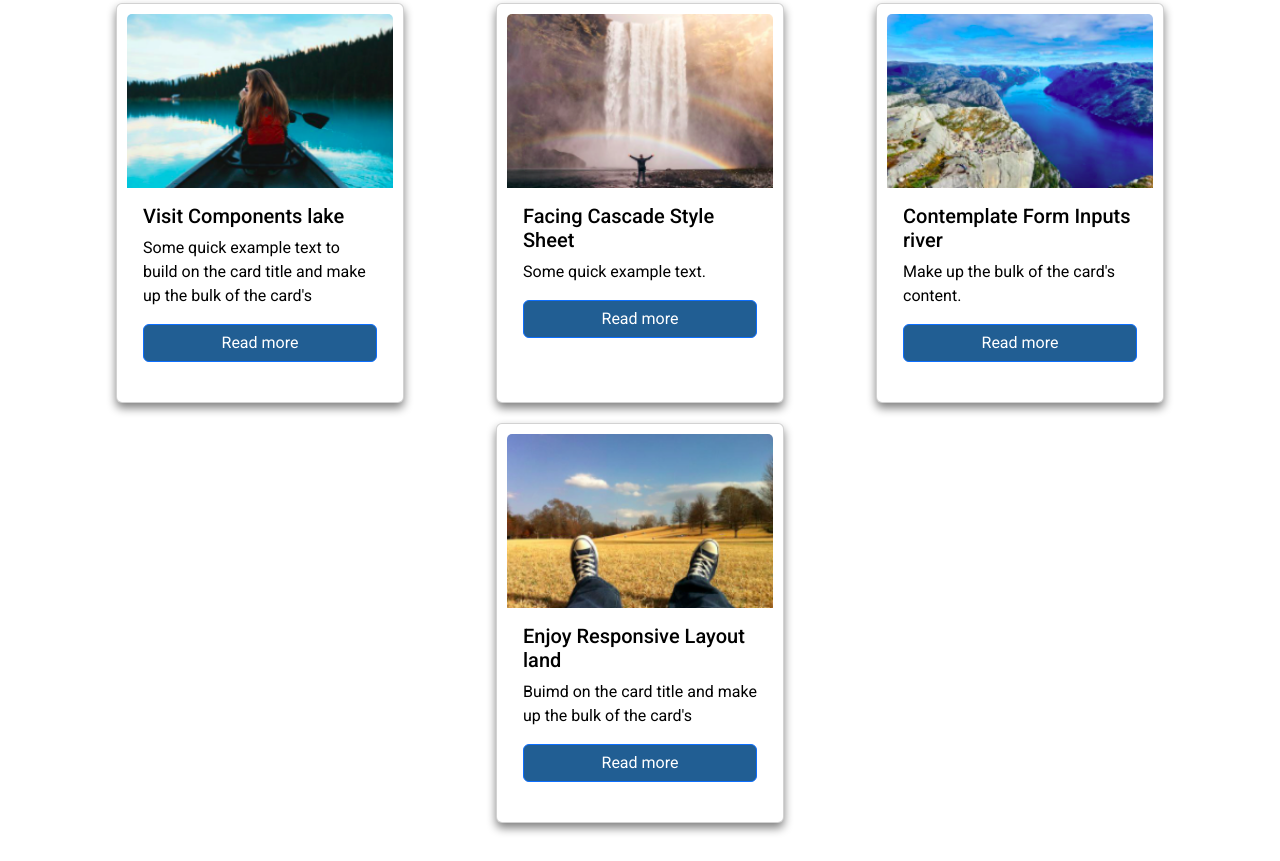
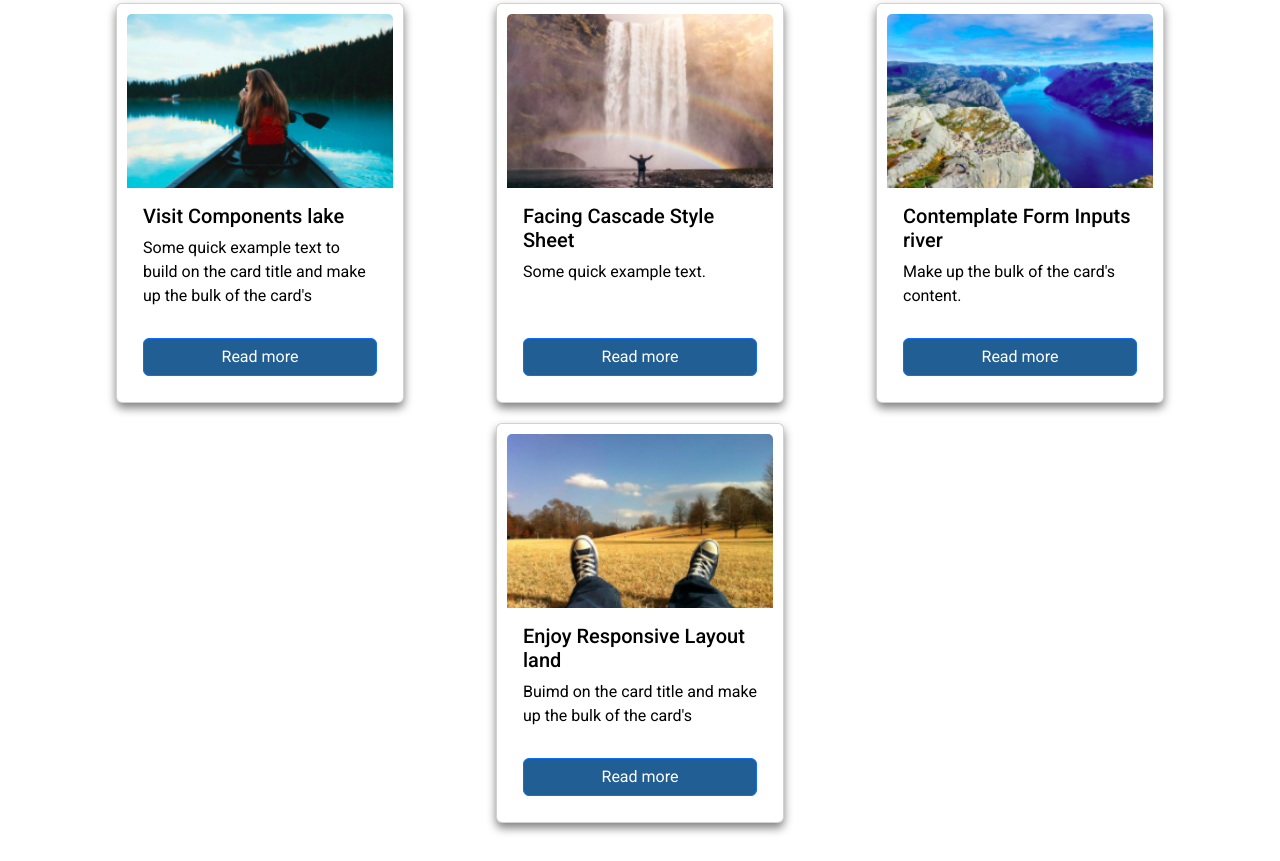
Before and after one commit to mariapilarruizcolas/defi_bootstrap, a plain HTML site: page index.html in a window 1280 px wide. Shown: the part 219-1080 px from the top of the page. Drawn offline with nearby package versions, Linux system fonts and the light colour scheme.

Commit message:
css improved

```diff
--- a/index.html
+++ b/index.html
@@ -57,37 +57,37 @@
         <div class="description d-flex row">
             <div class="card col-lg-3 col-md-6 col-sm-12" style="width: 18rem;">
                 <img src="./images/image1.png" class="card-img-top" alt="Dom village le village où il fait bon coder">
-                <div class="card-body pd-0.5rem ">
+                <div class="card-body d-flex flex-column pd-0.5rem ">
                     <h5 class="card-title">Visit Components lake</h5>
                     <p class="card-text ">Some quick example text to build on the card title and make
                         up the bulk of the
                         card's</p>
-                    <a href="#" class="btn btn-primary container-fluid  mb-auto">Read more</a>
+                    <a href="#" class="btn btn-primary container-fluid  mt-auto">Read more</a>
                 </div>
             </div>
             <div class="card col-lg-3 col-md-6 col-sm-12" style="width: 18rem;">
                 <img src="./images/image2.png" class="card-img-top" alt="Feel Good une page pour prendre soin de soi">
-                <div class="card-body">
+                <div class="card-body  d-flex flex-column">
                     <h5 class="card-title">Facing Cascade Style Sheet</h5>
                     <p class="card-text">Some quick example text.</p>
-                    <a href="#" class="btn btn-primary container-fluid  my-auto">Read more</a>
+                    <a href="#" class="btn btn-primary container-fluid  mt-auto">Read more</a>
                 </div>
             </div>
             <div class="card col-lg-3 col-md-6 col-sm-12" style="width: 18rem;">
                 <img src="./images/image3.png" class="card-img-top"
                     alt="Festival and friends une page pour trouver des festivals de musique et des amis pour y aller">
-                <div class="card-body">
+                <div class="card-body d-flex flex-column">
                     <h5 class="card-title">Contemplate Form Inputs river</h5>
                     <p class="card-text">Make up the bulk of the card's content.</p>
-                    <a href="#" class="btn btn-primary container-fluid my-auto">Read more</a>
+                    <a href="#" class="btn btn-primary container-fluid mt-auto">Read more</a>
                 </div>
             </div>
             <div class="card col-lg-3 col-md-6 col-sm-12" style="width: 18rem;">
                 <img src="./images/image4.png" class="card-img-top" alt="Des idées pour améliorer la page de Mano Mano">
-                <div class="card-body">
+                <div class="card-body d-flex flex-column">
                     <h5 class="card-title">Enjoy Responsive Layout land</h5>
                     <p class="card-text">Buimd on the card title and make up the bulk of the card's</p>
-                    <a href="#" class="btn btn-primary container-fluid  my-auto">Read more</a>
+                    <a href="#" class="btn btn-primary container-fluid  mt-auto">Read more</a>
                 </div>
             </div>
         </div>
```
Also changed, not shown: css/style.css (+1 -8 lines).
